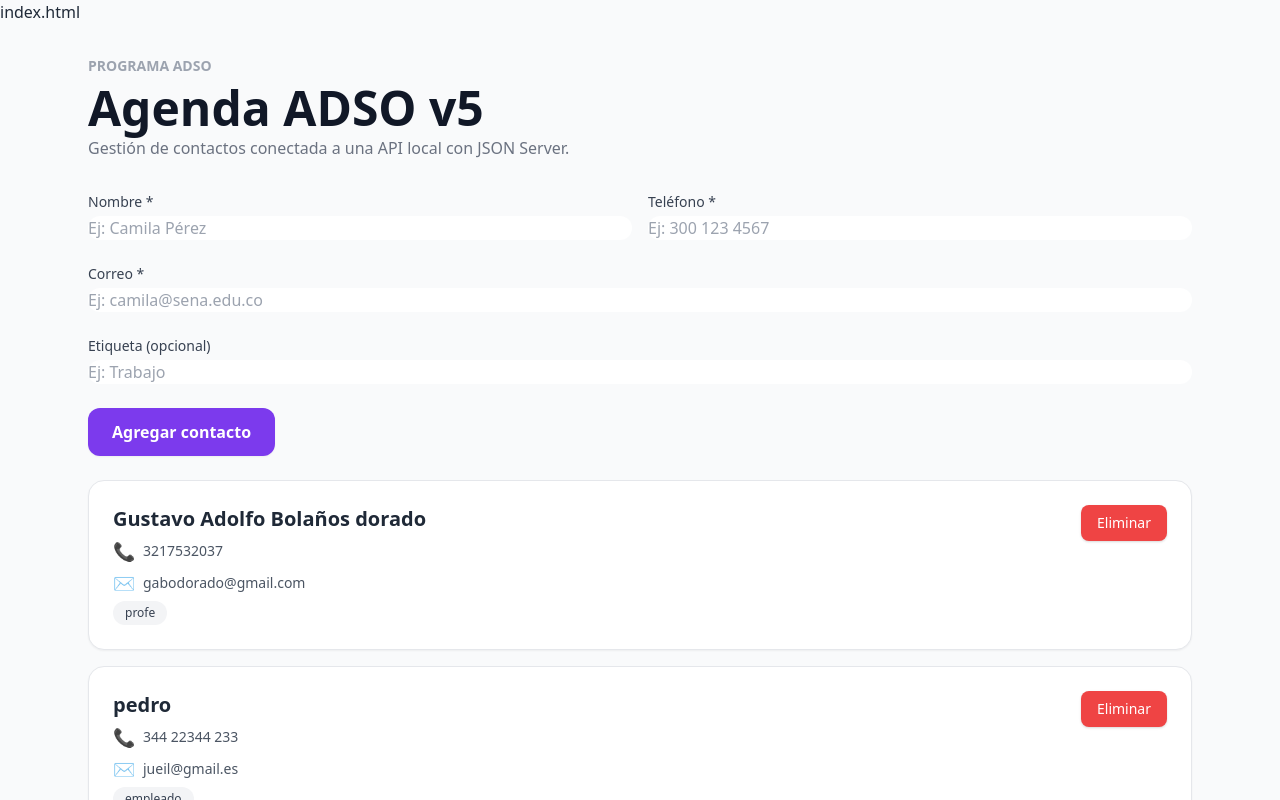
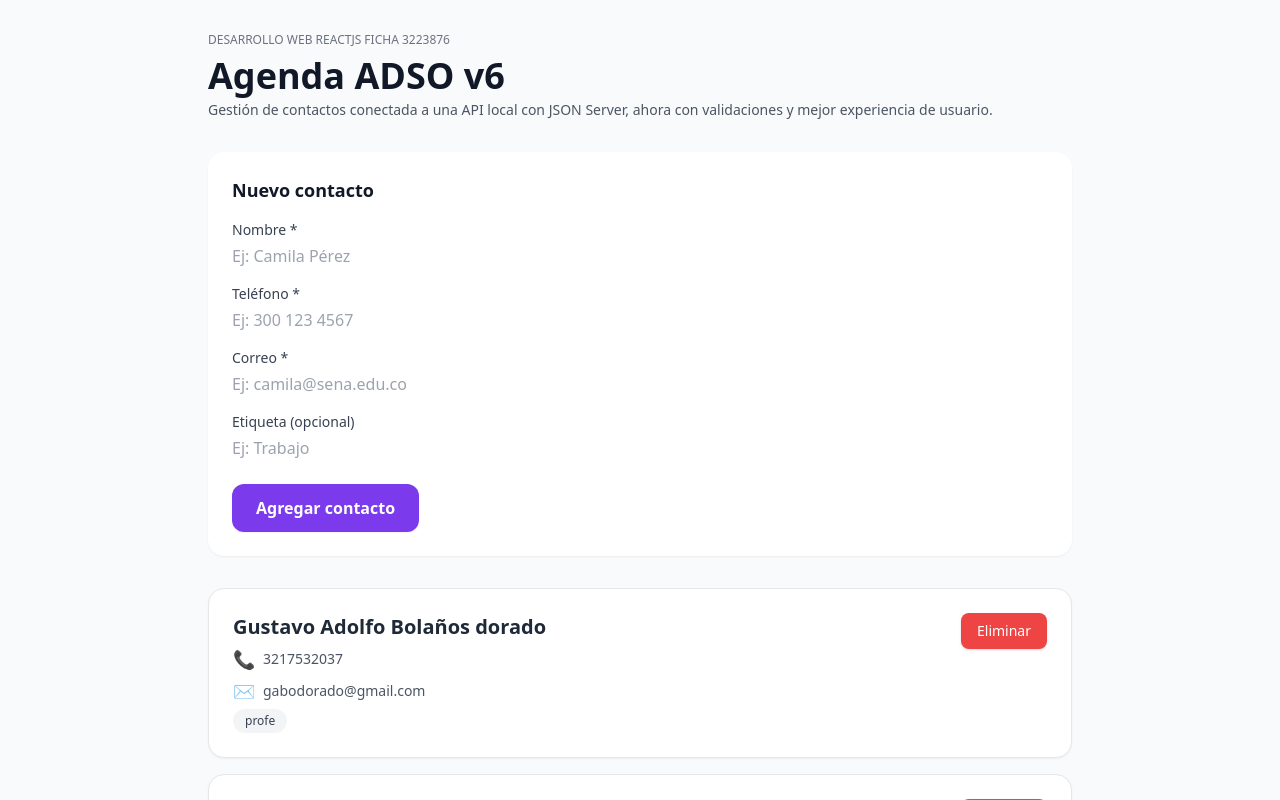
Before and after one commit to DavidFranCo935/Agenda-adso, a React (Vite) app: page / in a window 1280 px wide. Shown: the top 800 px of the page. Built offline with nearby package versions, Linux system fonts and the light colour scheme; data requests are answered from the project's data file.

Commit message:
agenda adso v6

```diff
--- a/db.json
+++ b/db.json
@@ -8,10 +8,17 @@
       "etiqueta": "profe"
     },
     {
-      "id": "18a3",
-      "nombre": "pedro ",
-      "telefono": "344 22344 233",
-      "correo": "jueil@gmail.es",
+      "id": "ee81",
+      "nombre": "see",
+      "telefono": "344 22344 122",
+      "correo": "jose344@outlook.es",
+      "etiqueta": "jefe"
+    },
+    {
+      "id": "bb20",
+      "nombre": "oscar",
+      "telefono": "344 22344 122",
+      "correo": "wbgdu234@gmailk",
       "etiqueta": "empleado"
     }
   ]
--- a/index.html
+++ b/index.html
@@ -1,4 +1,4 @@
-index.html
+
 
 <!doctype html>
 <html lang="en">
--- a/src/App.css
+++ /dev/null
@@ -1,37 +0,0 @@
-:root {
-  --morado: #7c3aed;
-  --morado-oscuro: #5b21b6;
-  --gris: #f5f5f7;
-  --borde: #d1d5db;
-  --radio: 10px;
-}
-
-body {
-  background: var(--gris);
-  font-family: system-ui;
-}
-
-.app-container {
-  max-width: 600px;
-  margin: auto;
-  padding: 20px;
-  text-align: center;
-}
-
-.card {
-  background: #fff;
-  padding: 15px;
-  margin-top: 10px;
-  border-radius: var(--radio);
-  border: 1px solid var(--borde);
-}
-
-.btn-agregar {
-  background: var(--morado);
-  color: white;
-}
-
-.btn-eliminar {
-  background: #dc2626;
-  color: white;
-}
--- a/src/App.jsx
+++ b/src/App.jsx
@@ -1,106 +1,168 @@
+// Importamos useEffect y useState para manejar estados y efectos en el componente principal
 import { useEffect, useState } from "react";
+
+// Importamos los servicios que se comunican con JSON Server
 import {
   listarContactos,
   crearContacto,
   eliminarContactoPorId,
-} from "./api.js";
+} from "./api";
+
+// Importamos los componentes hijos
 import FormularioContacto from "./components/FormularioContacto";
 import ContactoCard from "./components/ContactoCard";
 
-export default function App() {
-  // Estado principal de la app
+// Componente principal de la aplicación
+function App() {
+  // Estado que almacena la lista de contactos obtenidos de la API
   const [contactos, setContactos] = useState([]);
+
+  // Estado que indica si estamos cargando información (por ejemplo, al inicio)
   const [cargando, setCargando] = useState(true);
+
+  // Estado para guardar mensajes de error generales de la aplicación
   const [error, setError] = useState("");
 
-  // Cargar la lista desde la API al montar el componente  (GET)
+  // useEffect que se ejecuta una sola vez al montar el componente
+  // Aquí cargamos los contactos iniciales desde JSON Server
   useEffect(() => {
-    async function cargarContactos() {
+    const cargarContactos = async () => {
       try {
-        const data = await listarContactos();   // GET a la API
-        setContactos(data);                     // Guardamos en estado
+        setCargando(true); // Indicamos que estamos cargando
+        setError(""); // Limpiamos posibles errores anteriores
+
+        const data = await listarContactos(); // Llamamos a la API
+        setContactos(data); // Guardamos la lista de contactos en el estado
       } catch (error) {
-        console.error(error);
-        setError("No se pudo cargar la lista de contactos");
+        // En caso de error, lo registramos en consola para depuración
+        console.error("Error al cargar contactos:", error);
+
+        // Y mostramos un mensaje amigable al usuario
+        setError(
+          "No se pudieron cargar los contactos. Verifica que el servidor esté encendido e intenta de nuevo."
+        );
       } finally {
-        setCargando(false);
+        setCargando(false); // Finalizamos el estado de carga
       }
-    }
+    };
 
     cargarContactos();
   }, []);
 
-  // Agregar contacto usando la API (POST)
-  const agregarContacto = async (nuevo) => {
+  // Función que se encarga de agregar un nuevo contacto usando la API
+  // Esta función es async para poder usarla con await en el formulario
+  const onAgregarContacto = async (nuevoContacto) => {
     try {
-      const creado = await crearContacto(nuevo);      // POST a la API
-      setContactos((prev) => [...prev, creado]);      // Actualizamos estado
+      // Limpiamos cualquier error viejo antes de intentar guardar
+      setError("");
+
+      // Llamamos al servicio que crea el contacto en JSON Server
+      const creado = await crearContacto(nuevoContacto);
+
+      // Actualizamos el estado agregando el contacto recién creado a la lista
+      setContactos((prev) => [...prev, creado]);
     } catch (error) {
-      console.error(error);
-      setError("No se pudo agregar el contacto");
+      // Mostramos el error en consola para facilitar la depuración
+      console.error("Error al crear contacto:", error);
+
+      // Si falla la creación, mostramos un mensaje claro y útil
+      setError(
+        "No se pudo guardar el contacto. Verifica tu conexión o el estado del servidor e intenta nuevamente."
+      );
+
+      // Relanzar el error es opcional según cómo quieras manejarlo desde el formulario
+      throw error;
     }
   };
 
-  // Eliminar contacto usando la API (DELETE)
-  const eliminarContacto = async (id) => {
+  // Función para eliminar un contacto por su id
+  const onEliminarContacto = async (id) => {
     try {
-      await eliminarContactoPorId(id);                       // DELETE en la API
-      setContactos((prev) => prev.filter((c) => c.id !== id)); // Quitamos del estado
+      setError(""); // Limpiamos errores previos
+      await eliminarContactoPorId(id); // Llamamos al servicio de eliminación
+
+      // Filtramos el contacto eliminado de la lista local
+      setContactos((prev) => prev.filter((c) => c.id !== id));
     } catch (error) {
-      console.error(error);
-      setError("No se pudo eliminar el contacto");
+      // Mostramos el error en consola para depurar
+      console.error("Error al eliminar contacto:", error);
+
+      // Si algo falla al eliminar, informamos al usuario
+      setError(
+        "No se pudo eliminar el contacto. Vuelve a intentarlo o verifica el servidor."
+      );
     }
   };
 
+  // JSX que renderiza la aplicación
   return (
-    <main className="min-h-screen bg-gray-50">
-      {/* Encabezado */}
-      <header className="max-w-6xl mx-auto px-6 pt-8">
-        <p className="text-sm font-semibold text-gray-400 tracking-[0.25em] uppercase">
-          Programa ADSO
-        </p>
-        <h1 className="text-4xl md:text-5xl font-black text-gray-900 mt-2">
-          Agenda ADSO v5
-        </h1>
-        <p className="text-gray-500 mt-1">
-          Gestión de contactos conectada a una API local con JSON Server.
-        </p>
-      </header>
+    <div className="min-h-screen bg-gray-50">
+      {/* Contenedor principal centrado */}
+      <div className="max-w-4xl mx-auto px-4 py-8">
+        {/* Encabezado principal de la Agenda */}
+        <header className="mb-8">
+          <p className="text-xs tracking-[0.3em] text-gray-500 uppercase">
+            Desarrollo Web ReactJS Ficha 3223876
+          </p>
+          <h1 className="text-4xl font-extrabold text-gray-900 mt-2">
+            Agenda ADSO v6
+          </h1>
+          <p className="text-sm text-gray-600 mt-1">
+            Gestión de contactos conectada a una API local con JSON Server,
+            ahora con validaciones y mejor experiencia de usuario.
+          </p>
+        </header>
 
-      <section className="max-w-6xl mx-auto px-6 py-8 space-y-6">
-        {/* Mensajes de estado */}
+        {/* Si hay un error global, lo mostramos en un recuadro rojo */}
         {error && (
-          <div className="rounded-xl bg-red-50 border border-red-200 px-4 py-3 text-sm text-red-700">
-            {error}
+          <div className="mb-4 rounded-xl bg-red-50 border border-red-200 px-4 py-3">
+            <p className="text-sm font-medium text-red-700">{error}</p>
           </div>
         )}
 
-        {cargando && (
-          <div className="rounded-xl bg-purple-50 border border-purple-200 px-4 py-3 text-sm text-purple-700">
-            Cargando contactos desde la API...
-          </div>
+        {/* Si estamos cargando, mostramos un mensaje de carga */}
+        {cargando ? (
+          <p className="text-sm text-gray-500">Cargando contactos...</p>
+        ) : (
+          <>
+            {/* Formulario para crear nuevos contactos */}
+            <FormularioContacto onAgregar={onAgregarContacto} />
+
+            {/* Listado de contactos */}
+            <section className="space-y-4">
+              {contactos.length === 0 ? (
+                // Mensaje cuando no existen contactos aún
+                <p className="text-sm text-gray-500">
+                  Aún no tienes contactos registrados. Agrega el primero usando
+                  el formulario superior.
+                </p>
+              ) : (
+                // Recorremos la lista de contactos y mostramos una tarjeta por cada uno
+                contactos.map((c) => (
+                  <ContactoCard
+                    key={c.id} // Key única para cada elemento de la lista
+                    nombre={c.nombre}
+                    telefono={c.telefono}
+                    correo={c.correo}
+                    etiqueta={c.etiqueta}
+                    // onEliminar es una función que llama a onEliminarContacto con el id
+                    onEliminar={() => onEliminarContacto(c.id)}
+                  />
+                ))
+              )}
+            </section>
+          </>
         )}
 
-        {/* Formulario para agregar contactos */}
-        <FormularioContacto onAgregar={agregarContacto} />
-
-        {/* Lista de contactos */}
-        <div className="space-y-4">
-          {contactos.length === 0 && !cargando && (
-            <p className="text-gray-500 text-sm">
-              No hay contactos aún. Agrega el primero usando el formulario.
-            </p>
-          )}
-
-          {contactos.map((c) => (
-            <ContactoCard
-              key={c.id}
-              {...c}
-              onEliminar={() => eliminarContacto(c.id)}
-            />
-          ))}
-        </div>
-      </section>
-    </main>
+        {/* Pie de página con los datos del instructor */}
+        <footer className="mt-8 text-xs text-gray-400">
+          <p>Desarrollo Web – ReactJS | Proyecto Agenda ADSO</p>
+          <p>Instructor: Gustavo Adolfo Bolaños Dorado</p>
+        </footer>
+      </div>
+    </div>
   );
 }
+
+// Exportamos el componente principal
+export default App;
--- a/src/Components/ContactoCard.jsx
+++ b/src/Components/ContactoCard.jsx
@@ -1,3 +1,7 @@
+
+// Este componente muestra un contacto individual.
+// Incluye nombre, teléfono, correo, etiqueta y el botón de eliminar.
+
 export default function ContactoCard({ nombre, telefono, correo, etiqueta, onEliminar }) {
   return (
     <div className="bg-white shadow-sm border border-gray-200 rounded-2xl p-6 flex items-start justify-between">
--- a/src/Components/formularioContacto.jsx
+++ b/src/Components/formularioContacto.jsx
@@ -1,7 +1,11 @@
+// Importamos React y el hook useState para manejar estados locales del componente
 import { useState } from "react";
 
-export default function FormularioContacto({ onAgregar }) {
-  // Estado del formulario como objeto único controlado
+// Componente FormularioContacto
+// Recibe como props la función onAgregar (para crear un contacto)
+// y la variable cargandoDesdeApp (si quieres reutilizar estados desde App, opcional)
+function FormularioContacto({ onAgregar }) {
+  // Estado principal del formulario: almacena los valores de cada campo
   const [form, setForm] = useState({
     nombre: "",
     telefono: "",
@@ -9,27 +13,121 @@ export default function FormularioContacto({ onAgregar }) {
     etiqueta: "",
   });
 
-  // onChange genérico: actualiza el campo según "name"
+  // Estado para almacenar los mensajes de error de validación por cada campo
+  const [errores, setErrores] = useState({
+    nombre: "",
+    telefono: "",
+    correo: "",
+  });
+
+  // Estado que indica si el formulario está enviando la información al servidor
+  // Sirve para desactivar el botón y mostrar un texto diferente
+  const [enviando, setEnviando] = useState(false);
+
+  // Función manejadora del cambio de los inputs
+  // Se ejecuta cada vez que el usuario escribe en un campo
   const onChange = (e) => {
-    setForm({ ...form, [e.target.name]: e.target.value });
+    // Extraemos el nombre y el valor del input que disparó el evento
+    const { name, value } = e.target;
+
+    // Actualizamos el estado del formulario, manteniendo lo anterior
+    // y solo cambiando la propiedad correspondiente (nombre, telefono, correo o etiqueta)
+    setForm((prevForm) => ({
+      ...prevForm,
+      [name]: value,
+    }));
   };
 
-  // onSubmit: valida mínimos y llama al padre
-  const onSubmit = (e) => {
-    e.preventDefault(); // Evita recarga de la página
-    // Validación mínima: 3 campos obligatorios
-    if (!form.nombre || !form.telefono || !form.correo) return;
-    // Llamamos la función del padre para crear
-    onAgregar(form);
-    // Reseteamos el formulario
-    setForm({ nombre: "", telefono: "", correo: "", etiqueta: "" });
+  // Función encargada de validar todos los campos del formulario
+  // Devuelve true si el formulario es válido, y false en caso contrario
+  function validarFormulario() {
+    // Creamos un objeto temporal para ir llenando los mensajes de error
+    const nuevosErrores = { nombre: "", telefono: "", correo: "" };
+
+    // Validación del campo "nombre"
+    // .trim() elimina espacios en blanco al inicio y al final del texto
+    // Esto evita que el usuario envíe solo espacios como si fuera un dato válido
+    if (!form.nombre.trim()) {
+      nuevosErrores.nombre = "El nombre es obligatorio.";
+    }
+
+    // Validación del campo "telefono"
+    if (!form.telefono.trim()) {
+      nuevosErrores.telefono = "El teléfono es obligatorio.";
+    }
+
+    // Validación del campo "correo"
+    if (!form.correo.trim()) {
+      // Si el usuario no escribió nada
+      nuevosErrores.correo = "El correo es obligatorio.";
+    } else if (!form.correo.includes("@")) {
+      // Si escribió texto pero no contiene el símbolo @
+      nuevosErrores.correo = "El correo debe contener @.";
+    }
+
+    // Actualizamos el estado de errores para que React vuelva a renderizar
+    // y se muestren los mensajes en pantalla
+    setErrores(nuevosErrores);
+
+    // Retornamos true SOLO si no hay mensajes de error en ninguno de los campos
+    return (
+      !nuevosErrores.nombre &&
+      !nuevosErrores.telefono &&
+      !nuevosErrores.correo
+    );
+  }
+
+  // Función manejadora del envío del formulario
+  // Es async porque puede llamar a una función onAgregar que se comunique con la API
+  const onSubmit = async (e) => {
+    // Evitamos que el formulario recargue la página por defecto
+    e.preventDefault();
+
+    // Ejecutamos la validación. Si no es válida, salimos y no guardamos el contacto
+    const esValido = validarFormulario();
+    if (!esValido) return;
+
+    try {
+      // Marcamos que el formulario está en proceso de envío
+      setEnviando(true);
+
+      // Llamamos a la función que llega por props y que se encarga de guardar el contacto
+      // Puede ser una llamada a la API a través de api.js
+      await onAgregar(form);
+
+      // Si todo fue exitoso, limpiamos los campos del formulario
+      setForm({
+        nombre: "",
+        telefono: "",
+        correo: "",
+        etiqueta: "",
+      });
+
+      // También limpiamos los mensajes de error
+      setErrores({
+        nombre: "",
+        telefono: "",
+        correo: "",
+      });
+    } finally {
+      // Independientemente de si la operación salió bien o mal,
+      // apagamos el estado de "enviando" para reactivar el botón
+      setEnviando(false);
+    }
   };
 
+  // JSX que pinta el formulario en pantalla
   return (
-    <form onSubmit={onSubmit} className="space-y-6">
-      {/* Grid: 1 columna en móvil, 2 en pantallas medianas+ */}
-      <div className="grid grid-cols-1 md:grid-cols-2 gap-4">
-        {/* Campo: Nombre */}
+    <form
+      className="bg-white shadow-sm rounded-2xl p-6 space-y-4 mb-8"
+      onSubmit={onSubmit}
+    >
+      {/* Título del formulario */}
+      <h2 className="text-lg font-semibold text-gray-900 mb-2">
+        Nuevo contacto
+      </h2>
+
+      {/* Campo Nombre */}
       <div>
         <label className="block text-sm font-medium text-gray-700 mb-1">
           Nombre *
@@ -38,12 +136,16 @@ export default function FormularioContacto({ onAgregar }) {
           className="w-full rounded-xl border-gray-300 focus:ring-purple-500 focus:border-purple-500"
           name="nombre"
           placeholder="Ej: Camila Pérez"
-            value={form.nombre}
-            onChange={onChange}
+          value={form.nombre}    // El valor mostrado viene del estado form.nombre
+          onChange={onChange}    // Al escribir, actualizamos el estado
         />
+        {/* Si existe un mensaje en errores.nombre, lo mostramos debajo del input */}
+        {errores.nombre && (
+          <p className="mt-1 text-xs text-red-600">{errores.nombre}</p>
+        )}
       </div>
 
-        {/* Campo: Teléfono */}
+      {/* Campo Teléfono */}
       <div>
         <label className="block text-sm font-medium text-gray-700 mb-1">
           Teléfono *
@@ -52,13 +154,16 @@ export default function FormularioContacto({ onAgregar }) {
           className="w-full rounded-xl border-gray-300 focus:ring-purple-500 focus:border-purple-500"
           name="telefono"
           placeholder="Ej: 300 123 4567"
-            value={form.telefono}
+          value={form.telefono}  // Valor controlado desde form.telefono
           onChange={onChange}
         />
-        </div>
+        {/* Mensaje de error específico para el campo teléfono */}
+        {errores.telefono && (
+          <p className="mt-1 text-xs text-red-600">{errores.telefono}</p>
+        )}
       </div>
 
-      {/* Campo: Correo */}
+      {/* Campo Correo */}
       <div>
         <label className="block text-sm font-medium text-gray-700 mb-1">
           Correo *
@@ -67,12 +172,16 @@ export default function FormularioContacto({ onAgregar }) {
           className="w-full rounded-xl border-gray-300 focus:ring-purple-500 focus:border-purple-500"
           name="correo"
           placeholder="Ej: camila@sena.edu.co"
-          value={form.correo}
+          value={form.correo}    // Valor controlado desde form.correo
           onChange={onChange}
         />
+        {/* Mensaje de error específico para el campo correo */}
+        {errores.correo && (
+          <p className="mt-1 text-xs text-red-600">{errores.correo}</p>
+        )}
       </div>
 
-      {/* Campo: Etiqueta opcional */}
+      {/* Campo Etiqueta (opcional) */}
       <div>
         <label className="block text-sm font-medium text-gray-700 mb-1">
           Etiqueta (opcional)
@@ -86,12 +195,23 @@ export default function FormularioContacto({ onAgregar }) {
         />
       </div>
 
-      {/* Botón principal con color morado y hover */}
+      {/* Botón para enviar el formulario */}
+      <div className="pt-2">
         <button
-        className="w-full md:w-auto bg-purple-600 hover:bg-purple-700 text-white px-6 py-3 rounded-xl font-semibold shadow-sm"
+          type="submit"
+          // El botón se desactiva mientras enviando sea true
+          disabled={enviando}
+          className="w-full md:w-auto bg-purple-600 hover:bg-purple-700
+                     disabled:bg-purple-300 disabled:cursor-not-allowed
+                     text-white px-6 py-3 rounded-xl font-semibold shadow-sm"
         >
-        Agregar contacto
+          {/* Texto dinámico: cambia según el estado enviando */}
+          {enviando ? "Guardando..." : "Agregar contacto"}
         </button>
+      </div>
     </form>
   );
 }
+
+// Exportamos el componente para usarlo en App.jsx
+export default FormularioContacto;
--- /dev/null
+++ b/src/config.js
@@ -0,0 +1,17 @@
+// Archivo: src/config.js
+// Este archivo centraliza configuraciones reutilizables de la Agenda ADSO.
+
+// URL base del backend local de Agenda ADSO.
+// Si cambia el puerto o la ruta, solo se modifica aquí.
+export const API_BASE_URL = "http://localhost:3002/contactos";
+
+// Información general de la aplicación que se utilizará en App.jsx
+export const APP_INFO = {
+  // Número de ficha que se muestra en el encabezado
+ficha: "3169901",
+  // Título principal de la aplicación
+titulo: "Agenda ADSO v7",
+  // Subtítulo o descripción corta que aparece debajo del título
+subtitulo:
+    "Gestión de contactos conectada a una API local con JSON Server, con validaciones y mejor experiencia de usuario.",
+};
```
Also changed, not shown: postcss.config.js (line endings or trailing spaces), src/api.js (line endings or trailing spaces), src/index.css (line endings or trailing spaces), src/main.jsx (line endings or trailing spaces). Lines whose indentation alone changed are shown as unchanged.
